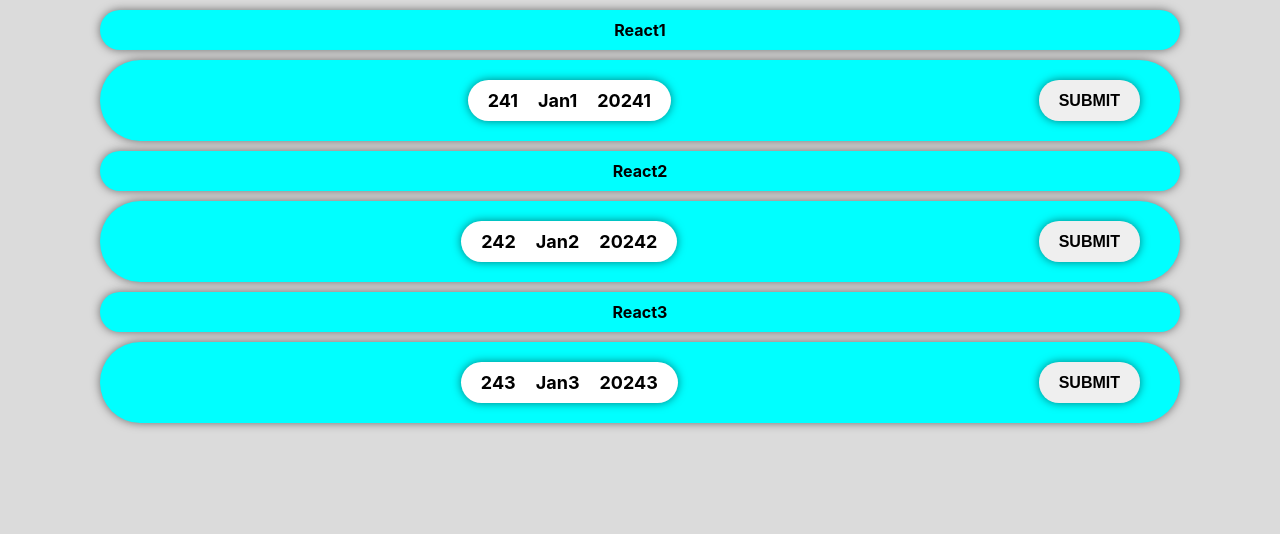
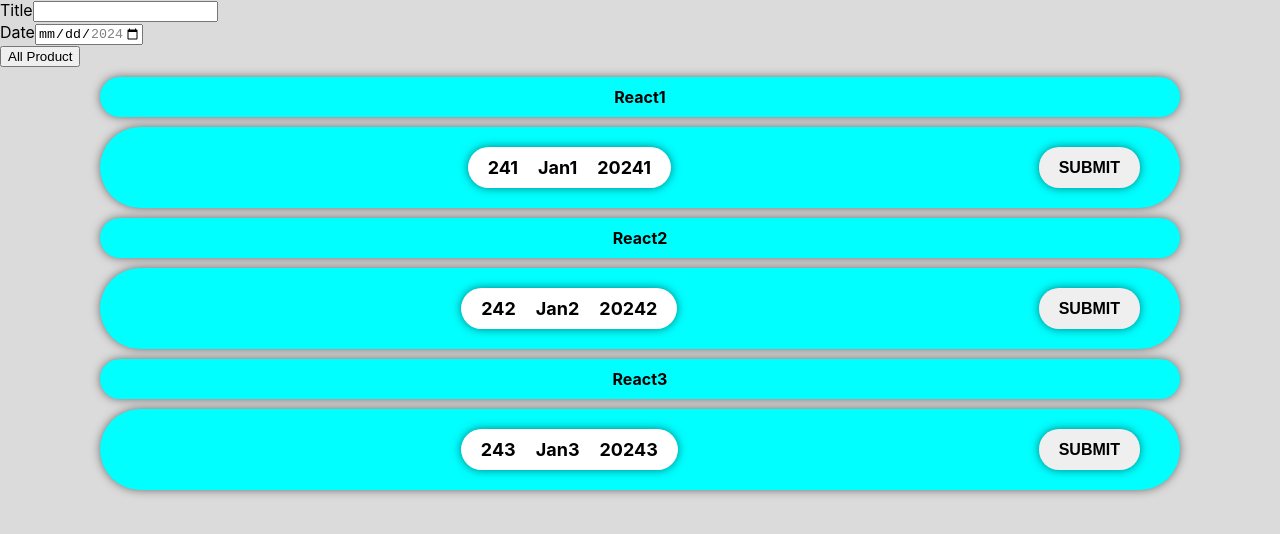
Before and after one commit to rahul-360/React-Application, a React (Create React App) app: page / in a window 1280 px wide. Shown: the top 534 px of the page. Built offline with nearby package versions, Linux system fonts and the light colour scheme.

Commit message:
New_Product Add

```diff
--- a/src/App.js
+++ b/src/App.js
@@ -2,6 +2,7 @@ import './App.css';
 import Item from './component/Item';
 import ItemDate from './component/ItemDate';
 import Card from './component/Card';
+import NewProduct from './component/NewProduct';
 
 function App() {
   // const itemTwoName ="Web Developer";
@@ -29,6 +30,7 @@ function App() {
 
   return (
     <div>
+      <NewProduct/>
       <Card>
         <Item name={response[0].itemName}></Item>
         <ItemDate day={response[0].itemDay} month={response[0].itemMonth} year={response[0].itemYear}></ItemDate>
--- /dev/null
+++ b/src/component/NewProduct.js
@@ -0,0 +1,12 @@
+import './NewProduct.css'
+import ProductForm from './ProductForm';
+import React from 'react';
+function NewProduct() {
+    return (
+        <div className='new-product'>
+            <ProductForm />
+        </div>
+    )
+}
+
+export default NewProduct;
--- /dev/null
+++ b/src/component/ProductForm.js
@@ -0,0 +1,20 @@
+import React from 'react'
+import './ProductForm.css';
+function ProductForm() {
+    return (
+        <form>
+            <div className='new-product_title'>
+                <label htmlFor="">Title</label>
+                <input type="text"></input>
+            </div>
+            <div className='new-product_date'>
+                <label htmlFor="">Date</label>
+                <input type="date" min='2024-01-01' max='2024-12-12'></input>
+            </div>
+            <div className='new-product_button'>
+                <button type='submit'>All Product</button>
+            </div>
+        </form>
+    )
+}
+export default ProductForm;
```
Also changed, not shown: src/component/NewProduct.css (added), src/component/ProductForm.css (added).
